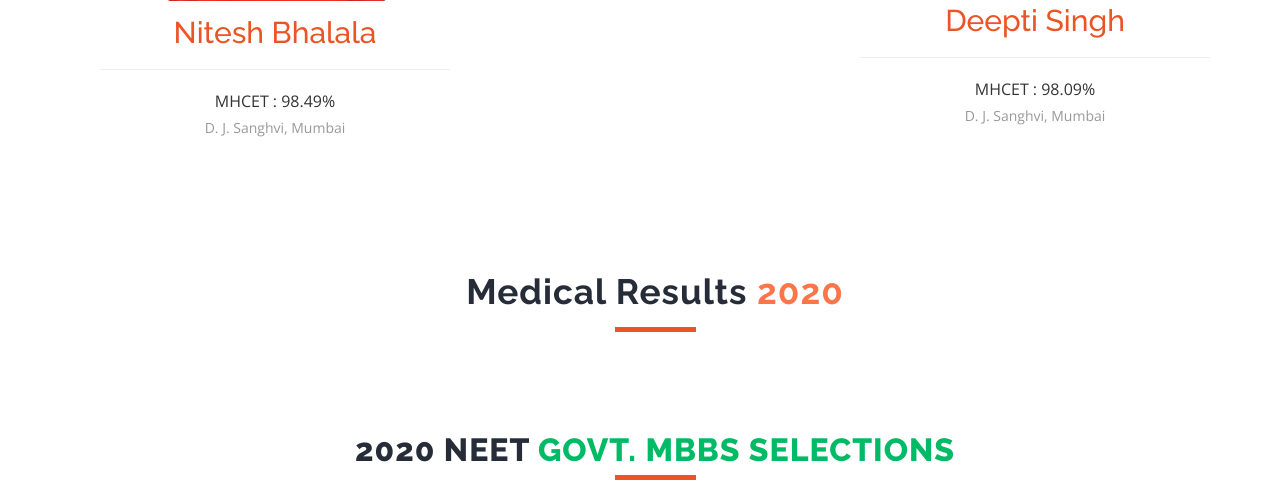
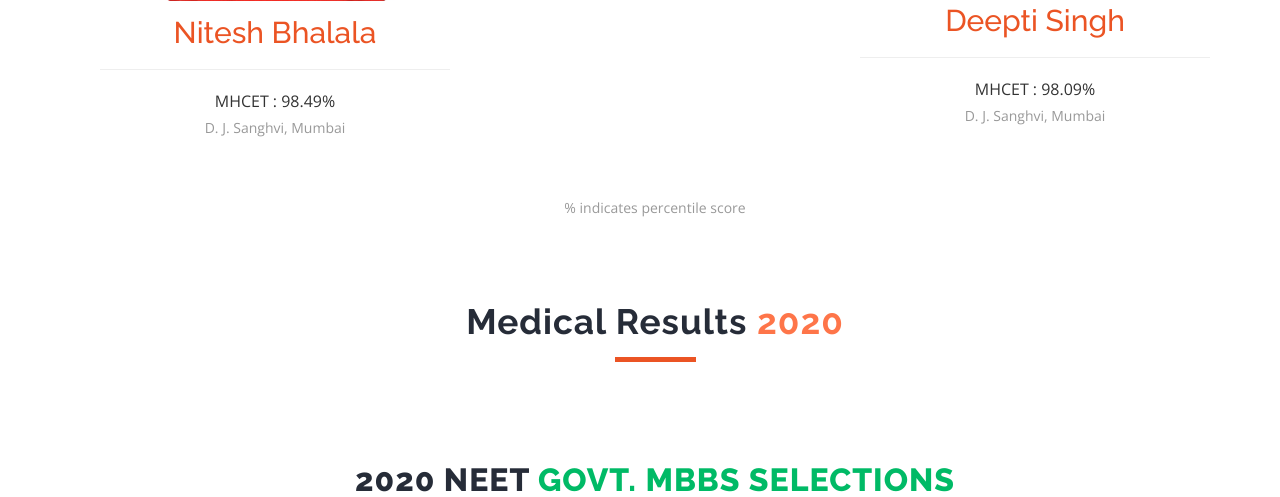
Before and after one commit to sunil007/tsphweb, a PHP site: page /result_2020.php in a window 1280 px wide. Shown: the part 4517-5014 px from the top of the page. Run offline with PHP 8.4, Linux system fonts and the light colour scheme; some libraries are stand-ins or nearby versions.

Commit message:
minor changes in 2020 & 2021 results

```diff
--- a/result_2020.php
+++ b/result_2020.php
@@ -286,11 +286,12 @@
 						<div class="studentdetail text-center">D. J. Sanghvi, Mumbai</div>
 					</div>
 
-					<div class="col-md-12">
+					<div class="col-md-12 col-sm-12">
 						<div style="height:50px;"></div>
+						<div class="studentdetail text-center">% indicates percentile score</div>
 					</div>
 
-					<div class="studentdetail text-center">% indicates percentile score</div>
+
 					<!-- //2020 Eng Results-->
 
 					<!--2020 Med Results-->
--- a/result_2021.php
+++ b/result_2021.php
@@ -65,7 +65,7 @@
 						<div class="alert alert-success text-center" role="alert" style="position: relative;">
 							<span style="position: absolute;width: 100%;left: 0;top: -25px;">
 								<span>
-									<strong style="font-size: 3em;">25 STUDENTS </strong>
+									<strong class='texthiglight1'>25 STUDENTS </strong>
 								</span>
 								<span style="font-weight:bold;"> SCORED ABOVE 95% (PR) NTA SCORE.</span>
 							</span>
```
